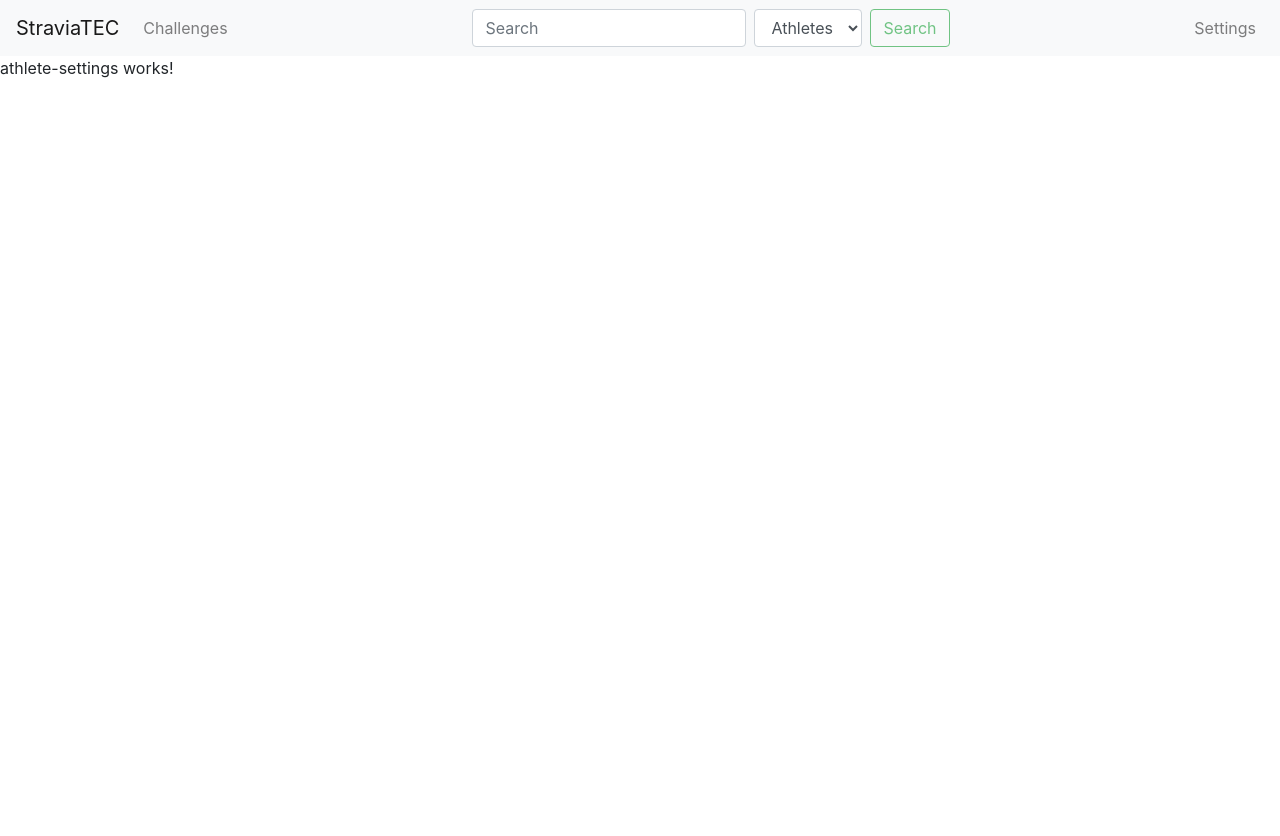
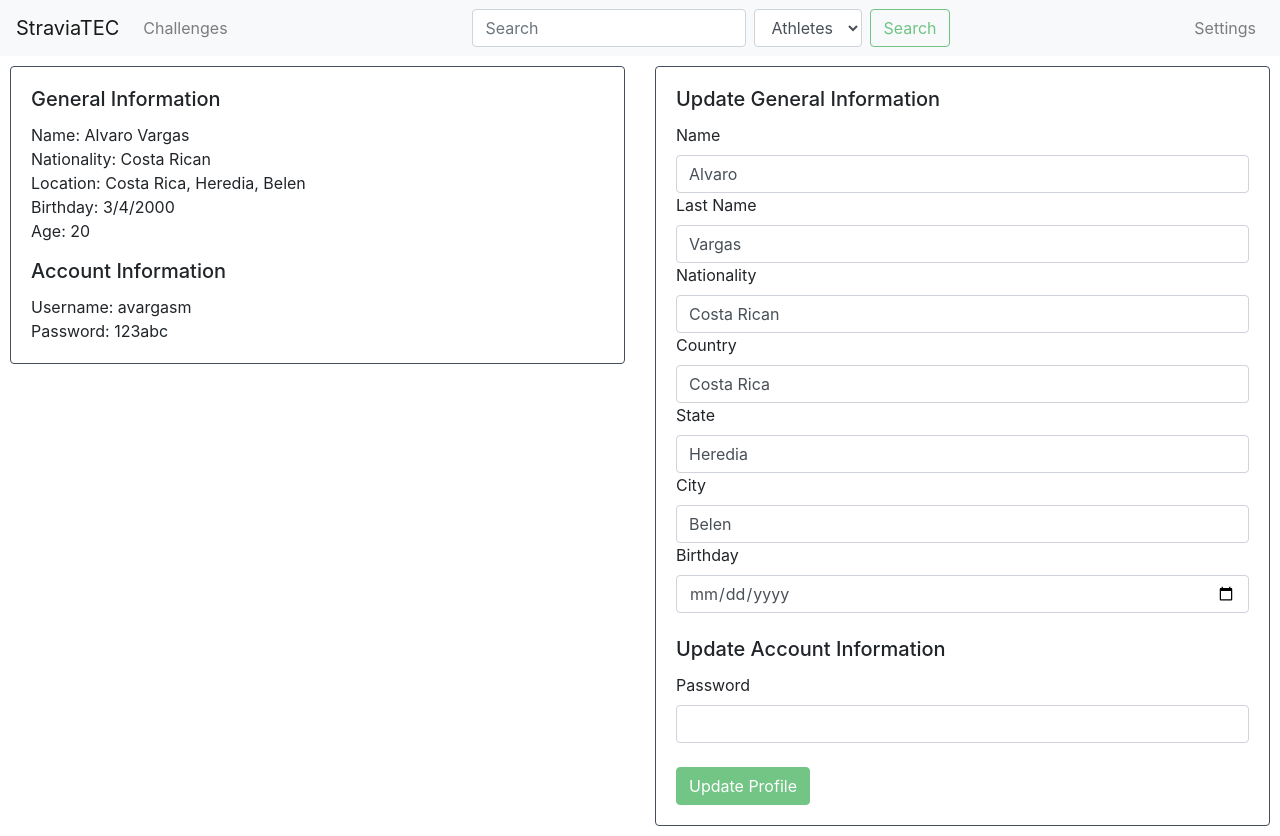
Before and after one commit to JonDGS/StraviaTEC, an Angular app in the folder st-front-end/: page /athlete/settings in a window 1280 px wide. Before the commit the page ends 800 px from the top, so only its background shows below. Built offline with nearby package versions, Linux system fonts and the light colour scheme.

Commit message:
Added a way to see the general information for the current user and update it

```diff
--- a/st-front-end/src/app/athlete/athlete-view/athlete-settings/athlete-settings.component.html
+++ b/st-front-end/src/app/athlete/athlete-view/athlete-settings/athlete-settings.component.html
@@ -1,2 +1,122 @@
 <app-navbar></app-navbar>
-<p>athlete-settings works!</p>
+<div class="row">
+  <div class="col-6">
+    <div class="card" style="margin-left: 10px; margin-top: 10px; border: #434e5a solid 1px">
+      <!--<img src="..."  alt="...">-->
+      <div class="card-body">
+        <h5 class="card-title">General Information</h5>
+        <p class="card-text">
+          Name: {{ athlete.name }} {{ athlete.lastName }}<br>
+          Nationality: {{ athlete.nationality }}<br>
+          Location: {{ athlete.country }}, {{ athlete.state }}, {{ athlete.city }}<br>
+          Birthday: {{ athlete.birthday }}<br>
+          Age: {{ athlete.age }}<br>
+        </p>
+        <h5 class="card-title">Account Information</h5>
+        <p class="card-text">
+          Username: {{ athlete.username }}<br>
+          Password: {{ athlete.password }}<br>
+        </p>
+      </div>
+    </div>
+  </div>
+  <div class="col-6">
+    <div class="card" style="margin-top: 10px; margin-right: 10px; margin-bottom: 10px; border: #434e5a solid 1px">
+      <!--<img src="..."  alt="...">-->
+      <div class="card-body">
+        <form (ngSubmit)="onUpdateProfile()" #updateProfileForm="ngForm">
+          <h5 class="card-title">Update General Information</h5>
+
+          <!--Name-->
+          <label for="newName">Name</label>
+          <input
+            type="text"
+            class="form-control"
+            id="newName"
+            name="newName"
+            [ngModel]="aName"
+            required>
+
+          <!--Last Name-->
+          <label for="newLastName">Last Name</label>
+          <input
+            type="text"
+            class="form-control"
+            id="newLastName"
+            name="newLastName"
+            [ngModel]="aLastName"
+            required>
+
+          <!--Nationality-->
+          <label for="newNationality">Nationality</label>
+          <input
+            type="text"
+            class="form-control"
+            id="newNationality"
+            name="newNationality"
+            [ngModel]="aNationality"
+            required>
+
+          <!--Country-->
+          <label for="newCountry">Country</label>
+          <input
+            type="text"
+            class="form-control"
+            id="newCountry"
+            name="newCountry"
+            [ngModel]="aCountry"
+            required>
+
+          <!--State-->
+          <label for="newState">State</label>
+          <input
+            type="text"
+            class="form-control"
+            id="newState"
+            name="newState"
+            [ngModel]="aState"
+            required>
+
+          <!--City-->
+          <label for="newCity">City</label>
+          <input
+            type="text"
+            class="form-control"
+            id="newCity"
+            name="newCity"
+            [ngModel]="aCity"
+            required>
+
+          <!--Birthday-->
+          <label for="newBirthday">Birthday</label>
+          <input
+            type="date"
+            class="form-control"
+            id="newBirthday"
+            name="newBirthday"
+            ngModel
+            required>
+
+          <br>
+          <h5 class="card-title">Update Account Information</h5>
+
+          <!--Password-->
+          <label for="newPassword">Password</label>
+          <input
+            type="password"
+            class="form-control"
+            id="newPassword"
+            name="newPassword"
+            ngModel
+            required>
+
+          <br>
+          <button
+            class="btn btn-success"
+            type="submit"
+            [disabled]="!updateProfileForm.valid">Update Profile</button>
+        </form>
+      </div>
+    </div>
+  </div>
+</div>
--- a/st-front-end/src/app/athlete/athlete-view/athlete-settings/athlete-settings.component.ts
+++ b/st-front-end/src/app/athlete/athlete-view/athlete-settings/athlete-settings.component.ts
@@ -1,4 +1,7 @@
-import { Component, OnInit } from '@angular/core';
+import {Component, OnInit, ViewChild} from '@angular/core';
+import {Athlete} from '../../../models/athlete.model';
+import {AthleteService} from '../../athlete.service';
+import {NgForm} from '@angular/forms';
 
 @Component({
   selector: 'app-athlete-settings',
@@ -6,10 +9,28 @@ import { Component, OnInit } from '@angular/core';
   styleUrls: ['./athlete-settings.component.css']
 })
 export class AthleteSettingsComponent implements OnInit {
+  @ViewChild('updateProfileForm') profileForm: NgForm;
+  athlete: Athlete;
+  aName: string;
+  aLastName: string;
+  aNationality: string;
+  aCountry: string;
+  aState: string;
+  aCity: string;
 
-  constructor() { }
+  constructor(private aService: AthleteService) { }
 
   ngOnInit(): void {
+    this.athlete = this.aService.currentUser;
+    this.aName = this.athlete.name;
+    this.aLastName = this.athlete.lastName;
+    this.aNationality = this.athlete.nationality;
+    this.aCountry = this.athlete.country;
+    this.aState = this.athlete.state;
+    this.aCity = this.athlete.city;
   }
 
+  onUpdateProfile(): void {
+    console.log(this.profileForm);
+  }
 }
```
